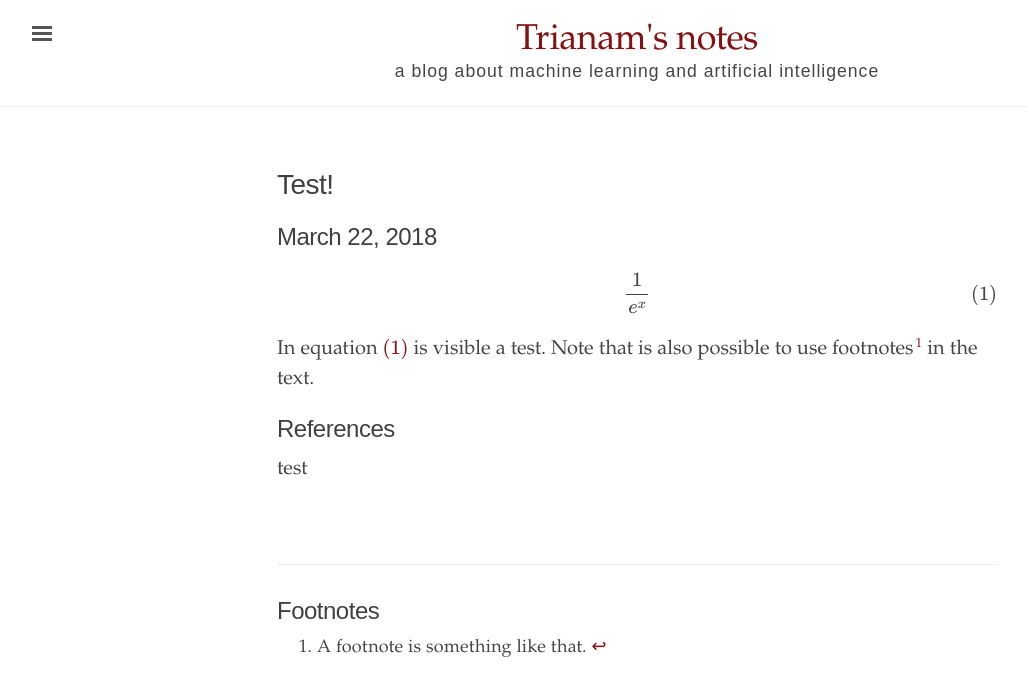
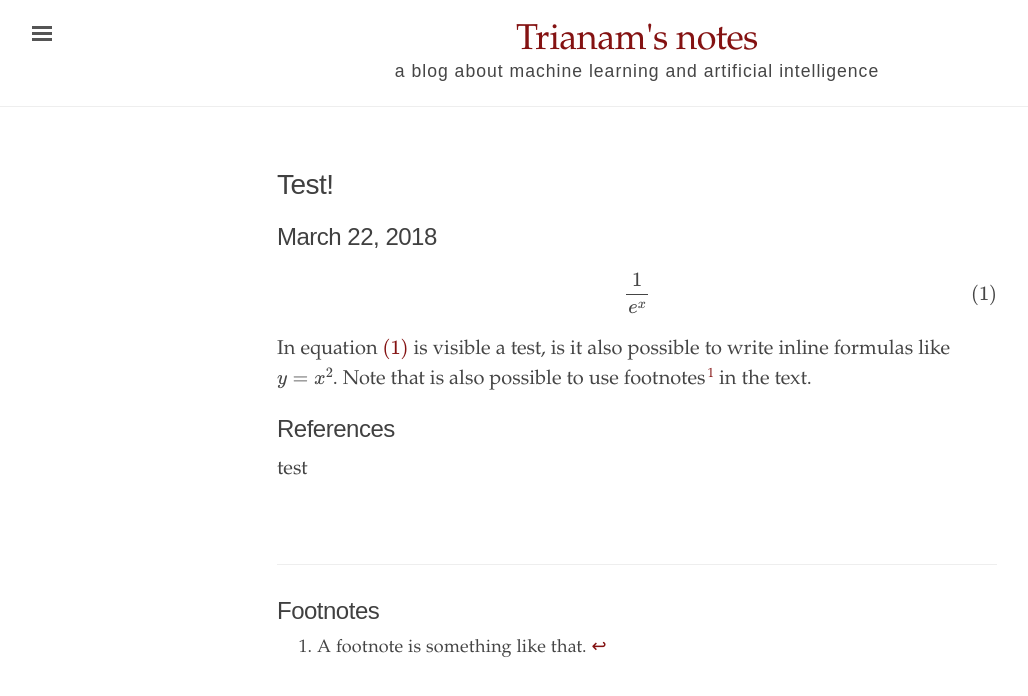
Before and after one commit to trianam/trianam.github.io, a Jekyll site: the page built from _theory/1-test.md, in a window 1280 px wide. Shown: the top 696 px of the page, without its empty margins (3-1031 px from the left). Built offline with Jekyll 4.4.1, drawn with Linux system fonts in a browser that asks for light colours; formulas are drawn with MathJax 3; part of the change alters nothing that is shown.

```diff
--- a/_includes/head.html
+++ b/_includes/head.html
@@ -61,30 +61,14 @@
   <!-- RSS -->
   <link rel="alternate" type="application/rss+xml" title="RSS" href="{{ site.baseurl }}/atom.xml"/>
 
-
-  <script type="text/javascript" src="http://cdn.mathjax.org/mathjax/latest/MathJax.js?config=TeX-AMS-MML_HTMLorMML"></script>
-  <script>
-        MathJax.Hub.Config({
-            config: ["MMLorHTML.js"],
-            extensions: ["tex2jax.js","TeX/AMSmath.js","TeX/AMSsymbols.js"],
-            jax: ["input/TeX"],
-            tex2jax: {
-                inlineMath: [ ['$','$'], ["\\(","\\)"] ],
-                displayMath: [ ['$$','$$'], ["\\[","\\]"] ],
-                processEscapes: false
-            },
-            TeX: {
-                TagSide: "right",
-                TagIndent: ".8em",
-                MultLineWidth: "85%",
-                equationNumbers: {
-                   autoNumber: "AMS",
-                },
-                unicode: {
-                   fonts: "STIXGeneral,'Arial Unicode MS'"
-                }
-            },
-            showProcessingMessages: false
-        });
+  <script type="text/x-mathjax-config"> MathJax.Hub.Config({ TeX: { equationNumbers: { autoNumber: "all" } } }); </script>
+  <script type="text/x-mathjax-config">
+         MathJax.Hub.Config({
+           tex2jax: {
+             inlineMath: [ ['$','$'], ["\\(","\\)"] ],
+             processEscapes: true
+           }
+         });
   </script>
+  <script src="https://cdn.mathjax.org/mathjax/latest/MathJax.js?config=TeX-AMS-MML_HTMLorMML" type="text/javascript"></script>
 </head>
--- a/_theory/1-test.md
+++ b/_theory/1-test.md
@@ -10,7 +10,7 @@ mathjax: true
 	\label{eq:test}
 \end{equation}
 
-In equation \eqref{eq:test} is visible a test. Note that is also possible to use footnotes[^fn1] in the text.
+In equation \eqref{eq:test} is visible a test, is it also possible to write inline formulas like $y=x^2$. Note that is also possible to use footnotes[^fn1] in the text.
 
 ## References
 test
```
